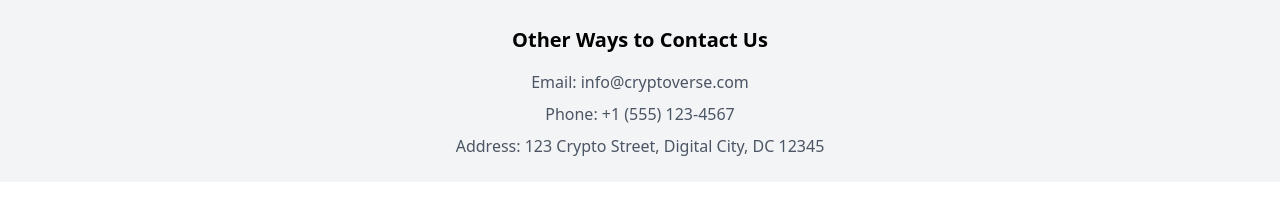
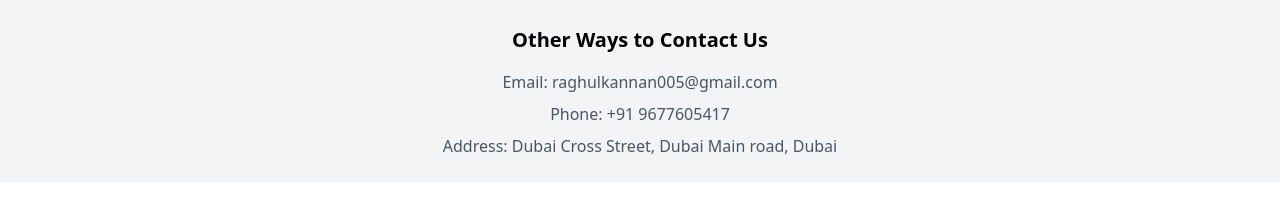
Before and after one commit to Raghulkannan005/cryptoverse, a React (Vite) app in the folder frontend/: page /contact in a window 1280 px wide. Shown: the part 616-824 px from the top of the page. Built offline with nearby package versions, Linux system fonts and the light colour scheme; no server answers.

Commit message:
updated Token Expiry and Fixed news count issue

```diff
--- a/frontend/src/components/Contact.jsx
+++ b/frontend/src/components/Contact.jsx
@@ -114,9 +114,9 @@ const Contact = () => {
 
             <div className="text-center mt-10 space-y-2">
                 <h4 className="text-xl font-bold mb-4">Other Ways to Contact Us</h4>
-                <p className="text-gray-600">Email: info@cryptoverse.com</p>
-                <p className="text-gray-600">Phone: +1 (555) 123-4567</p>
-                <p className="text-gray-600">Address: 123 Crypto Street, Digital City, DC 12345</p>
+                <p className="text-gray-600">Email: raghulkannan005@gmail.com</p>
+                <p className="text-gray-600">Phone: +91 9677605417</p>
+                <p className="text-gray-600">Address: Dubai Cross Street, Dubai Main road, Dubai</p>
             </div>
         </div>
     );
--- a/frontend/src/components/News.jsx
+++ b/frontend/src/components/News.jsx
@@ -4,7 +4,7 @@ import Spinner from './Spinner';
 import axios from 'axios';
 
 const News = ({ simplified }) => {
-  const count = simplified ? 6 : 12;
+  const count = simplified ? 6 : 10;
   const [cryptoNews, setCryptoNews] = useState([]);
   const [loading, setLoading] = useState(true);
   const [error, setError] = useState(null);
```
Also changed, not shown: 1 other file (tests, documents, lock files or other folders).
